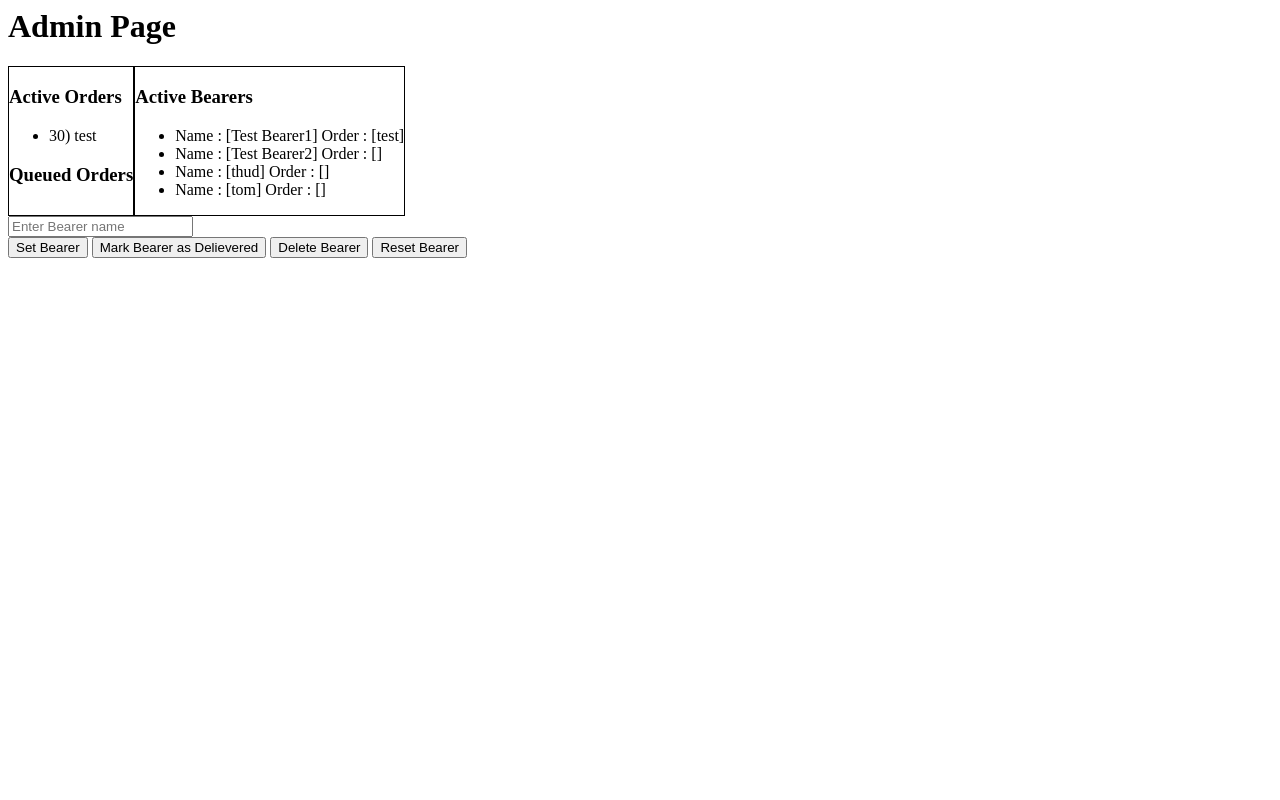
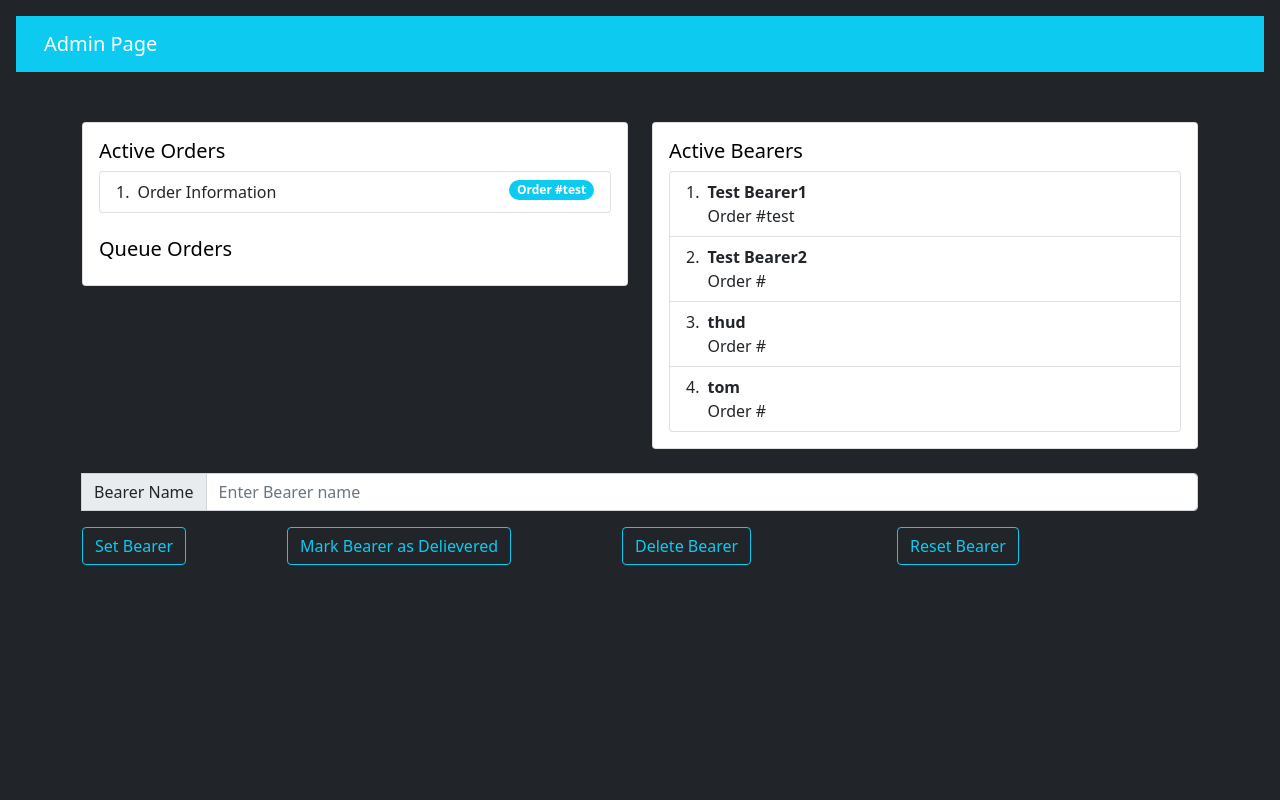
Before and after one commit to Ajayyy-code/J.A.K.s-COHORT, a Django app: page /admin/ in a window 1280 px wide. Run offline with Django 3.2, Linux system fonts and the light colour scheme; a user stored in the database is signed in; data comes from the database, SQL or seed files in the repository; both versions use the stored data as it was after the commit.

Commit message:
styled admin page

```diff
--- a/ICC_Tracking/templates/admin.html
+++ b/ICC_Tracking/templates/admin.html
@@ -4,87 +4,131 @@
     <meta charset="UTF-8">
     <title>JAK Cohert</title>
     <link rel="stylesheet" href="{% static 'ICC_Tracking/styles/admin.css' %}">
+    <link href="https://cdn.jsdelivr.net/npm/bootstrap@5.1.3/dist/css/bootstrap.min.css" rel="stylesheet" integrity="sha384-1BmE4kWBq78iYhFldvKuhfTAU6auU8tT94WrHftjDbrCEXSU1oBoqyl2QvZ6jIW3" crossorigin="anonymous">
     <script src="{% static 'ICC_Tracking/js/app.js' %}" type="text/javascript"></script>
 </head>
-<body>
+<body class="p-3 mb-2 bg-dark text-white">
     <!-- STAFF & OWNER PAGE -->
-    <header>
-        <h1>Admin Page</h1>
-    </header>
+    <nav class="p-3 mb-2 bg-info text-white">
+        <div class="container-fluid">
+            <span class="navbar-brand mb-0 h1">Admin Page</span>
+        </div>
+    </nav>
 
+    <div class="container" style="margin-top: 50px;">
         <main>
-        <!--This section displays current data-->
-        <section class="admin-overview">
-            <!-- This div will display the current orders not yet delivered
-            Each order can be expanded to show more info
-            Once a customer's order is delivered it should be removed-->
-            <div class="current-orders">
-                <h3>Active Orders</h3>
-                <ul>
-                    <!--Example Expanded Info-->
+            <div class="row">
+
+                <!-- Beginning of orders card-->
+                <div class="col-sm-6" style="margin-bottom: 20px;">
+                  <div class="card">
+                    <div class="card-body">
+                      <h5 class="card-title" style= "color: black;">Active Orders</h5>
+
+                        <!-- This where active orders will be populated -->
+                        <ol class="list-group list-group-numbered">
                             {%for customer in customers%}
                                 {% if not customer.assignedBearer == -1 %}
-                        <li>
-                            {{customer.ID}}) {{customer.orderID}}
+                                <li class="list-group-item d-flex justify-content-between align-items-start">
+                                    <!-- Beginning of an order information -->
+                                    <div class="ms-2 me-auto">
+                                        <div class="fw-bold"></div>
+                                        Order Information
+                                    </div>
+                                    <span class="badge bg-info rounded-pill">Order #{{customer.orderID}}</span>
+                                    <!-- End of an order information -->
                                 </li>
                                 {% endif %}
                             {% endfor %}
-                </ul>
+                        </ol>
+                        <!-- End of where active orders will be populated -->
 
-                <h3>Queued Orders</h3>
-                <ul>
-                    <!--Example Expanded Info-->
+                        <br/>
+
+                        <h5 class="card-title" style= "color: black;">Queue Orders</h5>
+
                         {%for customer in customers%}
                             {% if customer.assignedBearer == -1 %}
-                        <li>
-                            {{customer.ID}}) {{customer.orderID}}
+                            <li class="list-group-item d-flex justify-content-between align-items-start">
+                                <!-- Beginning of an order information -->
+                                <div class="ms-2 me-auto">
+                                    <div class="fw-bold"></div>
+                                    Order Information
+                                </div>
+                                <span class="badge bg-primary rounded-pill">Order #{{customer.ID}}</span>
+                                <!-- End of an order information -->
                             </li>
                             {% endif %}
                         {% endfor %}
-                </ul>
+                    </div>
+                  </div>
+                </div>
+                <!-- End of orders card -->
+
+                <div class="col-sm-6">
+                    <div class="card">
+                      <div class="card-body">
+                        <h5 class="card-title" style= "color: black;">Active Bearers</h5>
+
+                        <!-- This where bearers will be populated -->
+                        <ol class="list-group list-group-numbered">
+                            {%for bearer in bearers%}
+                                <li class="list-group-item d-flex justify-content-between align-items-start">
+                                    <!-- Beginning of a bearerinformation -->
+                                    <div class="ms-2 me-auto">
+                                        <div class="fw-bold">{{ bearer.name }}</div>
+                                        Order #{{bearer.assignedOrders}}
+                                    </div>
+                                    <!-- End of an order information -->
+                                </li>
+                            {% endfor %}
+                        </ol>
+                        <!-- End of where bearers will be populated -->
 
                         </div>
-            <div class="current-bearers">
-                <h3>Active Bearers</h3>
-                <ul>
-                    {%for bearer in bearers%}
-                        <li>Name : [{{ bearer.name }}] Order : [{{bearer.assignedOrders}}]</li>
-                    {% endfor %}
-                </ul>
                     </div>
-        </section>
+                </div>
+                <!-- End of active bearers card -->
+            </div>
+
+            <br/>
 
             <section class="admin-tools">
                 <div class="checkin-bearer">
                 <form method="post">
+                    <div>
+                        <div class="input-group mb-3">
                             {% csrf_token %}
                             <datalist id="bearerNames">
                                 {%for bearer in bearers%}
-                        <option value="{{bearer.name}}"/>
+                                    <option value="{{bearer.name}}">
                                 {% endfor %}
                             </datalist>
-                <input list="bearerNames" id="bearer-input" type="text" name="bearer-input" placeholder="Enter Bearer name" />
-                <div id="controls">
-					<button name="set-bearer" type = "submit">Set Bearer</button>
-                    <button name ="mark-bearer" type = "submit">Mark Bearer as Delievered</button>
-                    <button name ="delete-bearer" type = "submit">Delete Bearer</button>
-                    <button name ="reset-bearer" type = "submit">Reset Bearer</button>
+                            <span class="input-group-text" id="basic-addon1">Bearer Name</span>
+                            <input list="bearerNames" class="form-control" id="bearer-input" type="text" name="bearer-input" placeholder="Enter Bearer name" aria-label="" aria-describedby="basic-addon1"/>
+                        </div>
+                    </div>
+
+                    <div class="row">
+                        <div class="col-sm-2" style="margin-right: 15px;">
+                            <button style="white-space: nowrap" class="btn btn-outline-info" name="set-bearer" type = "submit">Set Bearer</button>
+                        </div>
+                        <div class="col-sm-3" style="margin-right: 50px;">
+                            <button style="white-space: nowrap" class="btn btn-outline-info" name ="mark-bearer" type = "submit">Mark Bearer as Delievered</button>
+                        </div>
+                        <div class="col-sm-3" style="margin-right: -10px;">
+                            <button style="white-space: nowrap" class="btn btn-outline-info" name ="delete-bearer" type = "submit">Delete Bearer</button>
+                        </div>
+                        <div class="col-sm-3" style="margin-right: -20px;">
+                            <button style="white-space: nowrap" class="btn btn-outline-info" name ="reset-bearer" type = "submit">Reset Bearer</button>
+                        </div>
                     </div>
                 </div>
             </section>
+        </main>
+    </div>
 
-        <section class="admin-log">
-            <div class="log-result">
-                <ul>
-                </ul>
-            </div>
-        </section>
-
-    </main>
-
-    <footer>
-
-    </footer>
+    <script src="https://cdn.jsdelivr.net/npm/bootstrap@5.1.3/dist/js/bootstrap.bundle.min.js" integrity="sha384-ka7Sk0Gln4gmtz2MlQnikT1wXgYsOg+OMhuP+IlRH9sENBO0LRn5q+8nbTov4+1p" crossorigin="anonymous"></script>
 </body>
 
 </html>
```
Also changed, not shown: db.sqlite3. Lines whose indentation alone changed are shown as unchanged.
